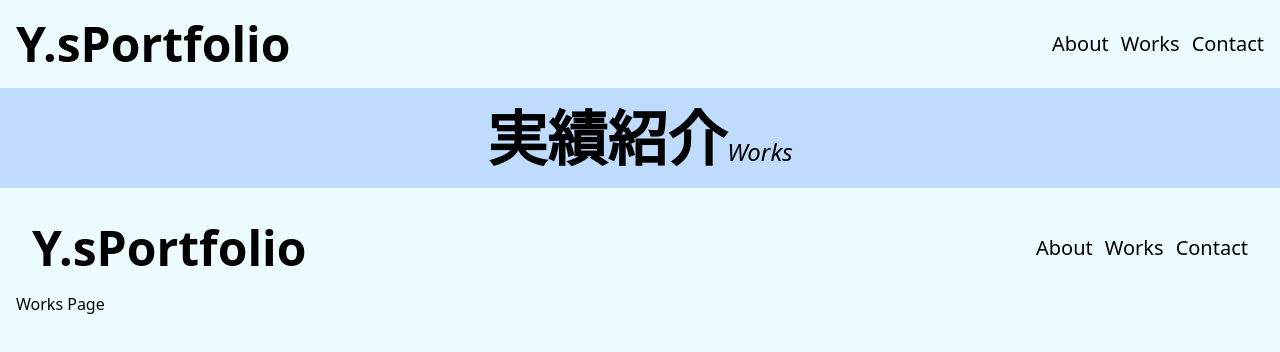
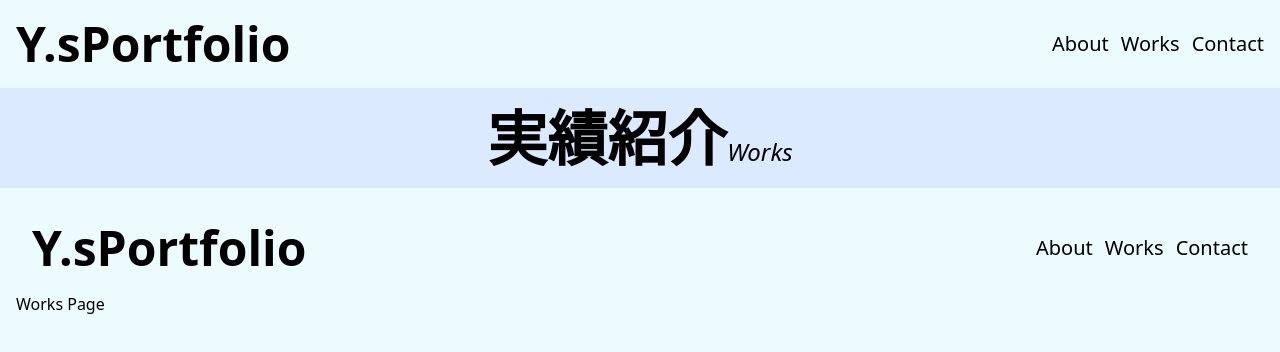
Before and after one commit to chikotaro/portfolio-v2, a Next.js app: page /works in a window 1280 px wide. Shown: the top 352 px of the page. Built offline with nearby package versions, Linux system fonts and the light colour scheme; what tailwindcss-filters would draw is missing.

Commit message:
♻️ コンポーネントを分解

```diff
--- a/src/Hero/index.tsx
+++ b/src/Hero/index.tsx
@@ -1,20 +1,16 @@
+import Image from "next/image";
 import React from "react";
 
 interface HeroProps {
 	title: string;
 	subTitle?: string;
-	backgroundImage?: string;
 }
 
-export const Hero: React.FC<HeroProps> = ({
-	title,
-	subTitle,
-	backgroundImage,
-}) => {
+export const Hero: React.FC<HeroProps> = ({ title, subTitle }) => {
 	return (
-		<div className="bg-blue-200 py-5">
-			<div className="container mx-auto">
-				<div className="flex  items-end justify-center">
+		<div className="bg-blue-100 py-5">
+			<div className="mx-auto">
+				<div className="flex items-end justify-center">
 					<h1 className="text-4xl font-bold sm:text-6xl">{title}</h1>
 					{subTitle && (
 						<p className="mt-1 text-xl italic sm:text-2xl">{subTitle}</p>
```
Also changed, not shown: src/Types/workList.tsx (+5 -4 lines).
